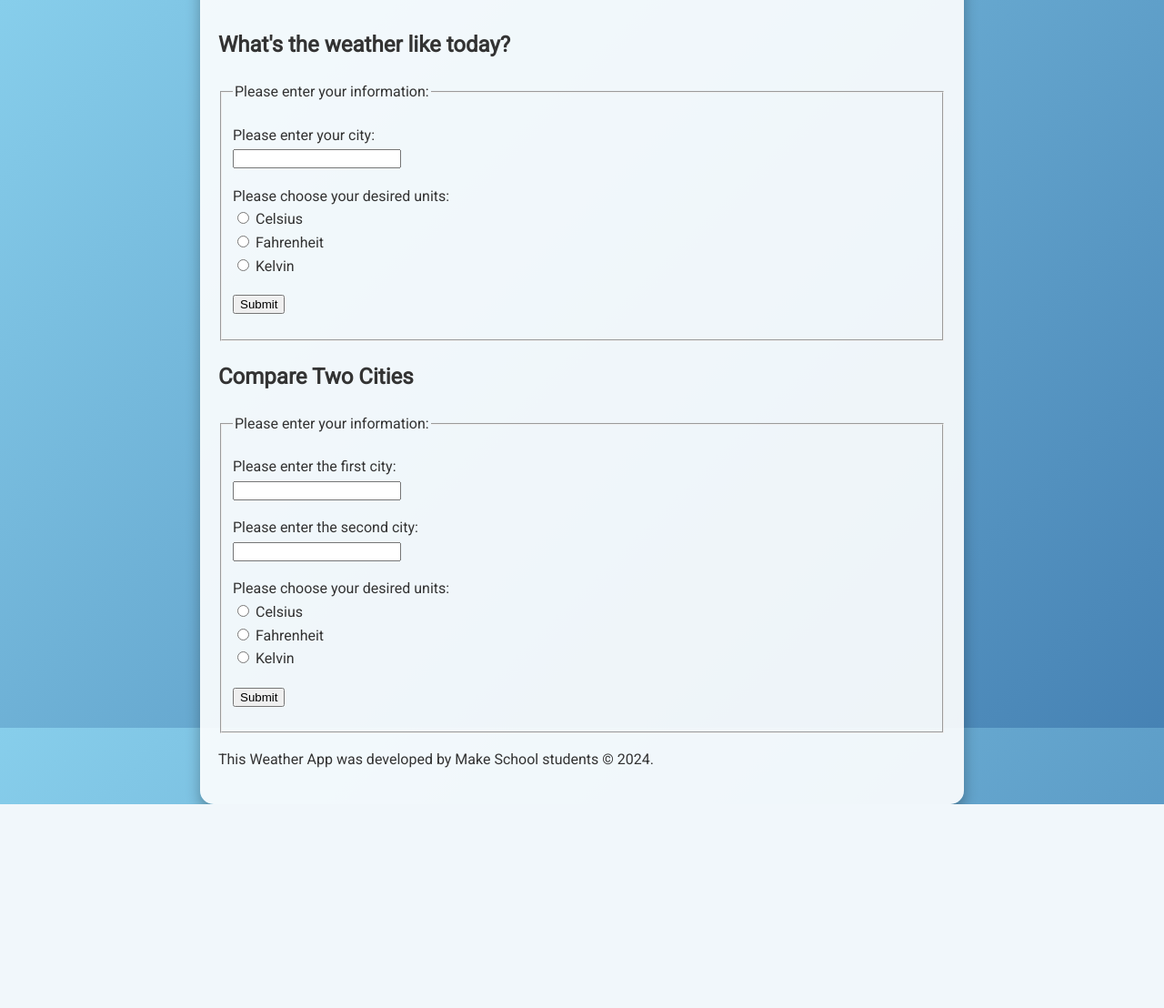
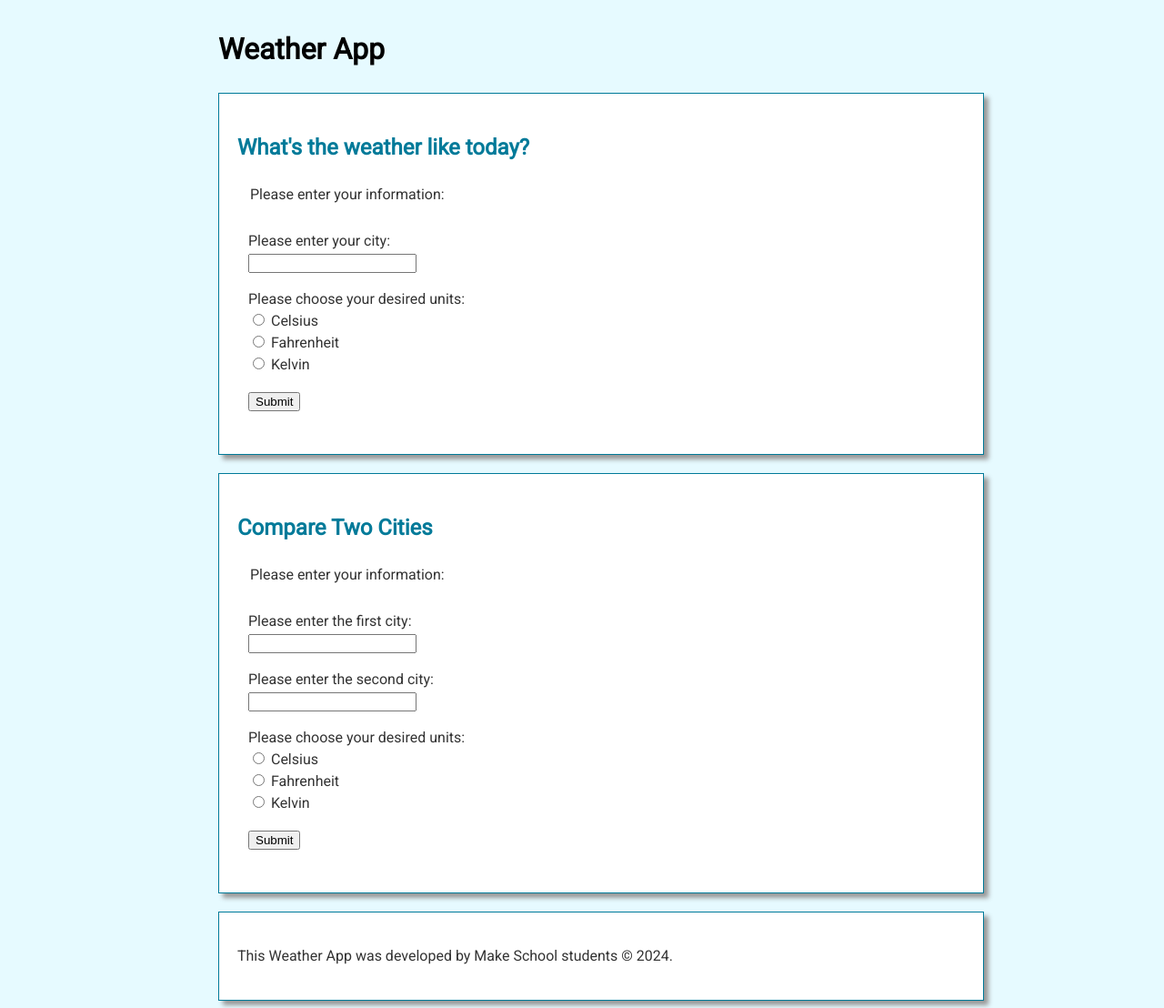
Before and after one commit to Joshkaki00/Homework-4-Assignment, a Flask app: page / in a window 1280 px wide. Shown: the whole page at 91% size. Before the commit the page ends 884 px from the top, so only its background shows below. Run offline with Flask 3, Linux system fonts and the light colour scheme.

Commit message:
reverted styling

```diff
--- a/static/style.css
+++ b/static/style.css
@@ -1,40 +1,52 @@
 body {
-    background: linear-gradient(135deg, #87CEEB, #4682B4); /* Sky blue gradient */
+    background-color: #e6faff;
     display: flex;
     justify-content: center;
-    align-items: center;
     font-family: "Roboto", sans-serif;
     line-height: 1.6;
     color: #333;
-    height: 100vh;
-    margin: 0;
 }
 
 main {
     width: 90%;
     max-width: 800px;
-    padding: 20px;
-    border-radius: 15px;
-    background: rgba(255, 255, 255, 0.9);
-    box-shadow: 0px 8px 15px rgba(0, 0, 0, 0.3);
 }
 
-.weather-icon {
-    width: 100px;
-    height: 100px;
-    margin: 20px auto;
+main > section {
+    background-color: #fff;
+    border: 1px solid #007a99;
+    box-shadow: 5px 5px 5px #999;
+    padding: 20px;
+    margin-top: 20px;
+    width: 100%;
 }
 
-.temp {
-    font-size: 3rem;
-    font-weight: bold;
-    color: #ff4500;
+fieldset {
+    border: none;
+    padding: 10px;
 }
 
-.conditions {
-    font-size: 1.5rem;
-    color: #4682b4;
-    text-transform: capitalize;
+h1, h2, h3 {
+    color: #007a99;
+}
+
+p {
+    line-height: 1.5;
+}
+
+h1 a {
+    color: #000;
+    text-decoration: none;
+}
+
+a {
+    color: #007a99;
+    text-decoration: none;
+    transition: color 0.3s ease;
+}
+
+a:hover {
+    color: #005f73;
 }
 
 button {
```
Also changed, not shown: other parts of static/style.css (+16 -16 lines).
